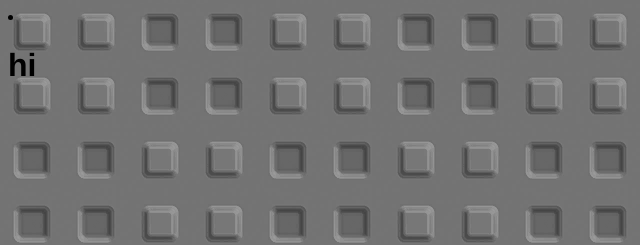
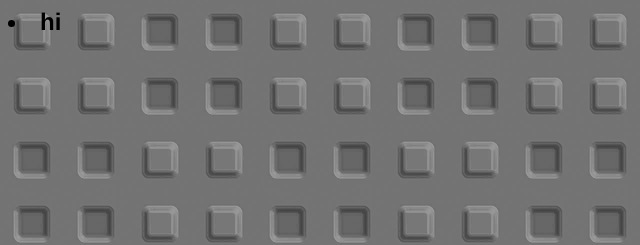
Before and after one commit to NikoTheMessiah/Roblox-Wiki-Stuff, a plain HTML site: page index.html in a window 1280 px wide. Shown: the top 245 px of the page, 0-640 px from the left. Drawn offline with Linux system fonts and the light colour scheme.

Commit message:
yeah funny

```diff
--- a/index.html
+++ b/index.html
@@ -14,9 +14,10 @@
 </head>
 <body>
 
+<h2>
 <li>
-    <h1>hi</h1>
+    hi
 </li>
-
+</h2>
 </body>
 </html>
```
